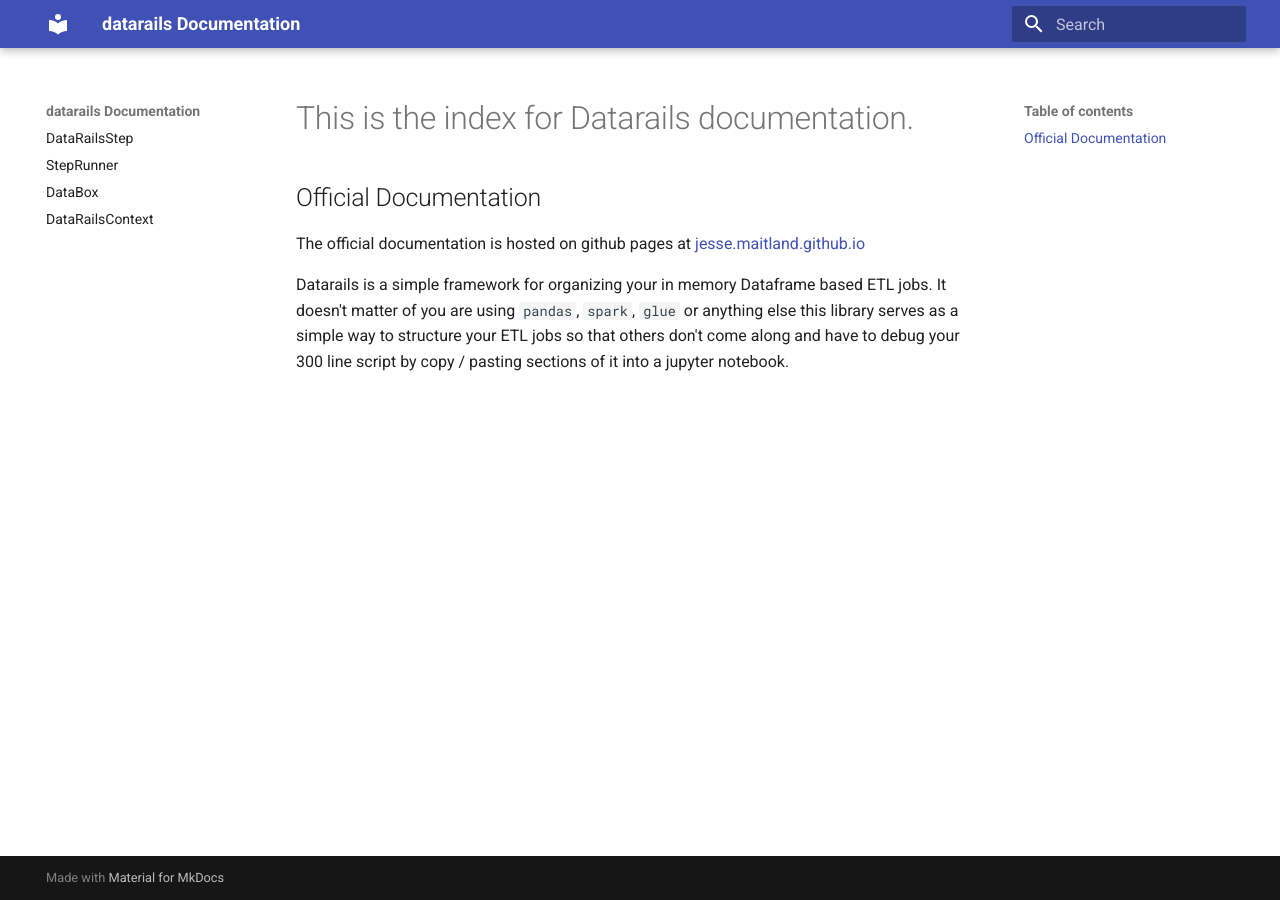
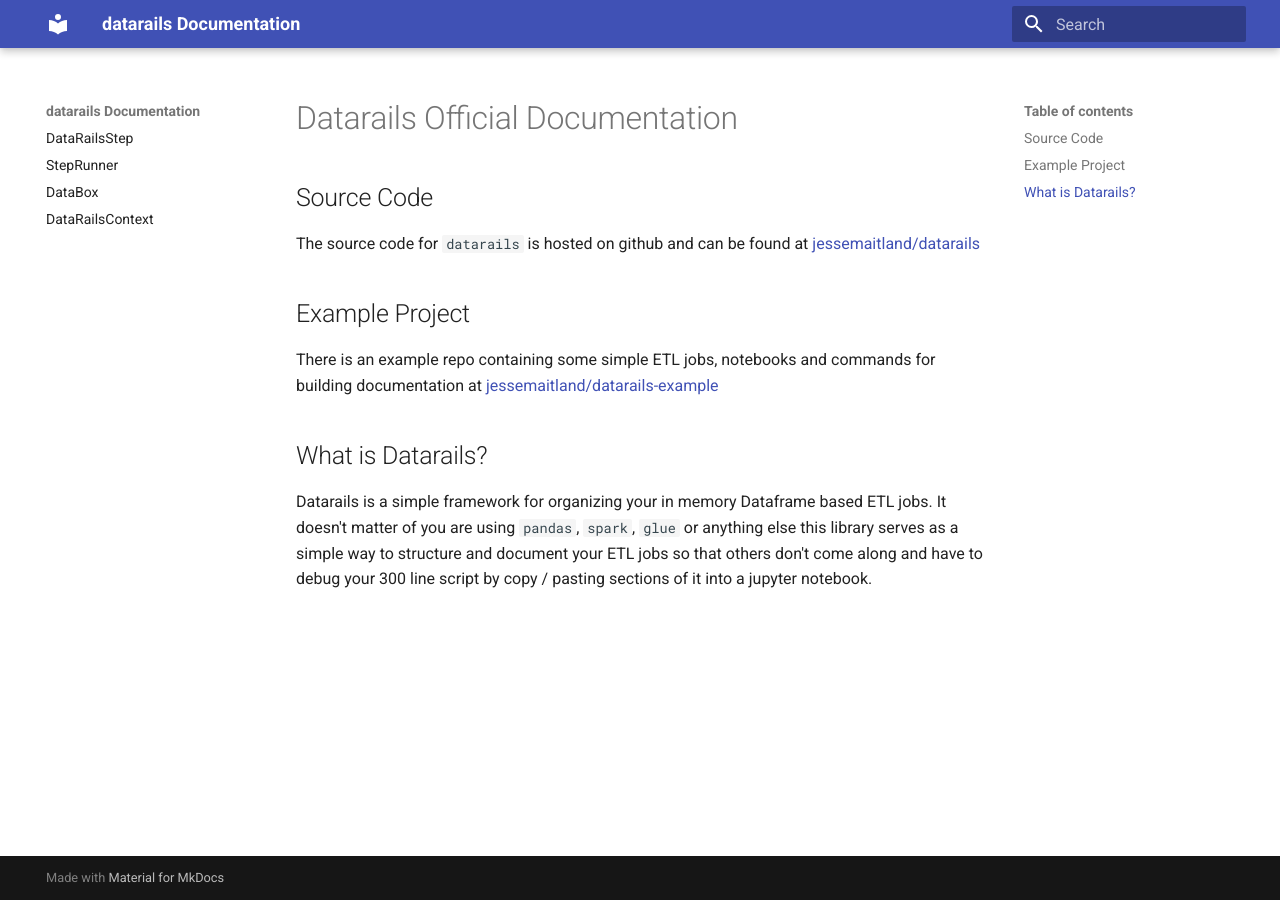
Before and after one commit to JesseMaitland/datarails, an MkDocs documentation site: the page built from docs/index.md, in a window 1280 px wide. Built offline with MkDocs 1.6.1 and Material for MkDocs 9.7.7, drawn with Linux system fonts in a browser that asks for light colours.

Commit message:
fix(docs): build documentation

```diff
--- a/docs/index.md
+++ b/docs/index.md
@@ -1,8 +1,13 @@
-# This is the index for Datarails documentation.
+# Datarails Official Documentation
 
-## Official Documentation
-The official documentation is hosted on github pages at [jesse.maitland.github.io](https://jessemaitland.github.io/datarails/)
+## Source Code
+The source code for `datarails` is hosted on github and can be found at [jessemaitland/datarails](https://github.com/JesseMaitland/datarails)
 
+## Example Project
+There is an example repo containing some simple ETL jobs, notebooks and commands for building documentation at [jessemaitland/datarails-example](https://github.com/JesseMaitland/datarails_examples)
+
+
+## What is Datarails?
 Datarails is a simple framework for organizing your in memory Dataframe based ETL jobs. It doesn't matter of you are using `pandas`, `spark`, `glue` or anything else
-this library serves as a simple way to structure your ETL jobs so that others don't come along and have to debug your 300 line script by copy / pasting sections of it into
+this library serves as a simple way to structure and document your ETL jobs so that others don't come along and have to debug your 300 line script by copy / pasting sections of it into
 a jupyter notebook.
```
Also changed, not shown: README.md (+3 -0 lines).
